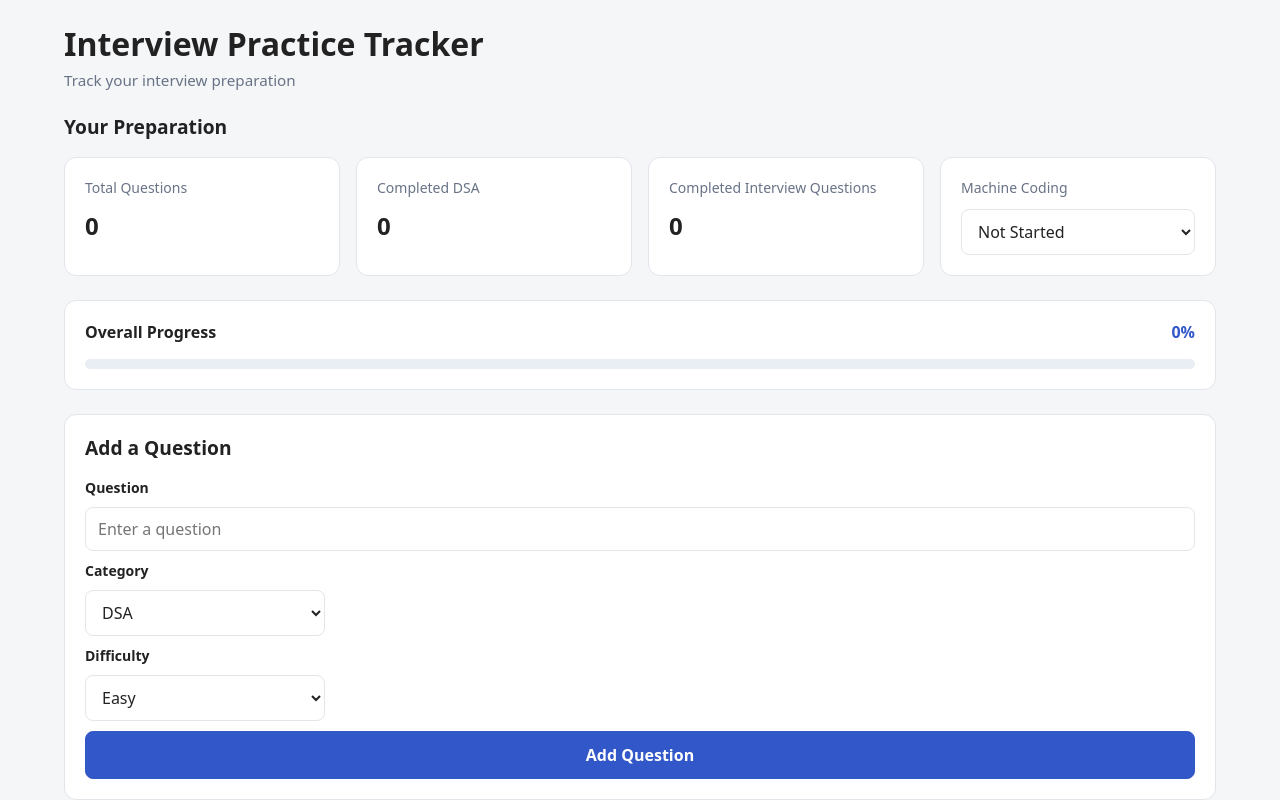
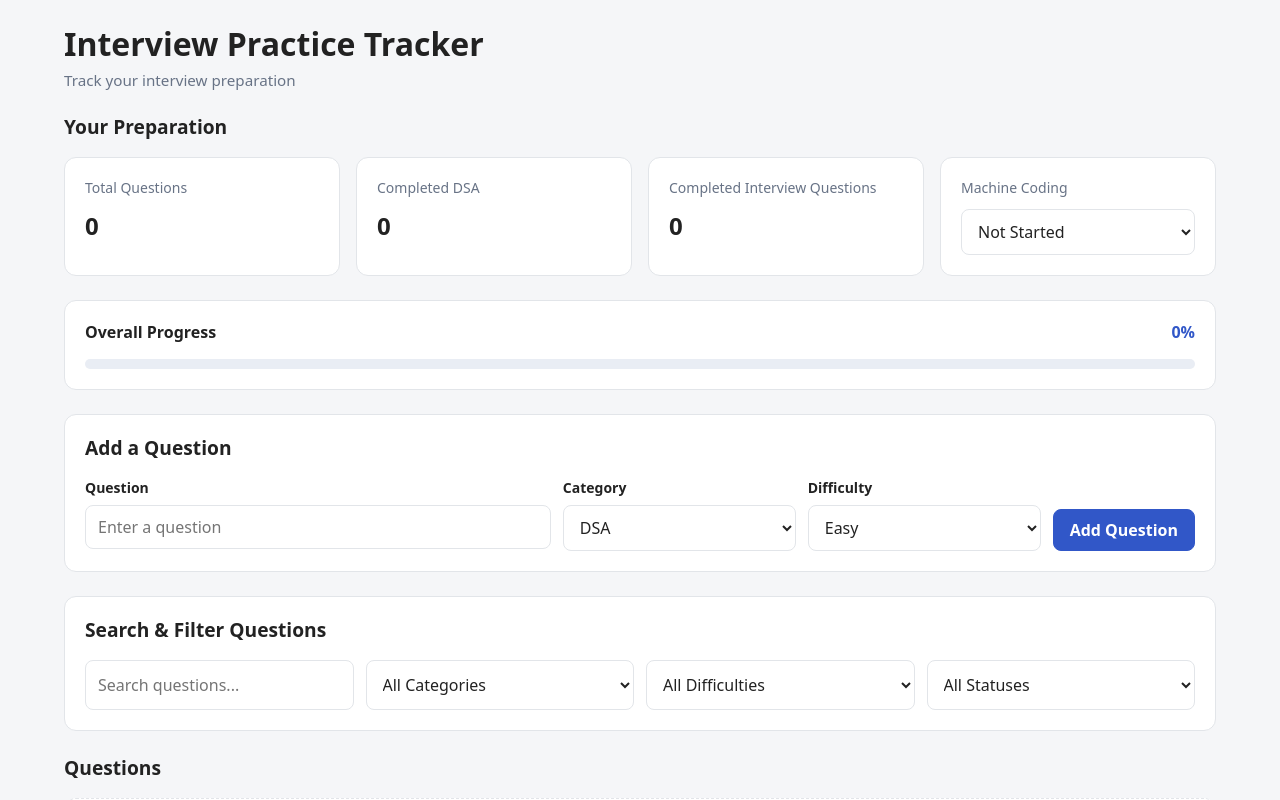
Before and after one commit to novix-vertex/SCS3-Interview-Practice-Tracker, a React (Vite) app: page / in a window 1280 px wide. Shown: the top 800 px of the page. Built offline with nearby package versions, Linux system fonts and the light colour scheme.

Commit message:
dashboard css updated for form section

```diff
--- a/src/components/AddQuestionForm.jsx
+++ b/src/components/AddQuestionForm.jsx
@@ -25,11 +25,13 @@ const AddQuestionForm = ({ onAddQuestion }) => {
         setCategory("DSA");
         setDifficulty("Easy");
     }
+
     return (
         <section className="add-question-section">
             <h2 className="add-question-section-heading">Add a Question</h2>
 
             <form onSubmit={handleSubmit} className="question-form">
+                <div className="form-field question-field">
                     <label htmlFor="question-title">Question</label>
                     <input
                         id="question-title"
@@ -43,30 +45,39 @@ const AddQuestionForm = ({ onAddQuestion }) => {
                         required
                     />
                     {error && <p className="form-error">{error}</p>}
+                </div>
+
+                <div className="form-field">
                     <label htmlFor="question-category">Category</label>
                     <select
                         id="question-category"
                         value={category}
-                    onChange={(e) => setCategory(e.target.value)}>
+                        onChange={(e) => setCategory(e.target.value)}
+                    >
                         <option value="DSA">DSA</option>
                         <option value="Git">Git</option>
                         <option value="Technical">Technical</option>
                     </select>
+                </div>
 
+                <div className="form-field">
                     <label htmlFor="question-difficulty">Difficulty</label>
                     <select
                         id="question-difficulty"
                         value={difficulty}
-                    onChange={(e) => setDifficulty(e.target.value)}>
+                        onChange={(e) => setDifficulty(e.target.value)}
+                    >
                         <option value="Easy">Easy</option>
                         <option value="Medium">Medium</option>
                         <option value="Hard">Hard</option>
                     </select>
+                </div>
 
                 <button type="submit">Add Question</button>
             </form>
         </section>
-    )
+    );
+
 }
 
 export default AddQuestionForm
--- a/src/index.css
+++ b/src/index.css
@@ -272,8 +272,20 @@ body {
 /* Question Form */
 .question-form {
   display: flex;
+  flex-direction: flex-end;
+  gap: 0.75rem;
+}
+
+.form-field {
+  display: flex;
+  flex: 1;
   flex-direction: column;
-  gap: 0.625rem;
+  gap: 0.5rem;
+  min-width: 0;
+}
+
+.question-field {
+  flex: 2;
 }
 
 .question-form label {
@@ -281,12 +293,21 @@ body {
   font-weight: 600;
 }
 
+.question-form input,
+.question-form select {
+  width: 100%;
+  max-width: none;
+  min-width: 0;
+}
+
 /* Add Question Button */
 .question-form button {
-  padding: 0.75rem 1rem;
+  height: 42px;
+  padding: 0 1rem;
   color: var(--white);
   background: var(--primary-color);
   border: 1px solid var(--primary-color);
+  align-self: flex-end;
   border-radius: 0.5rem;
   font: inherit;
   font-weight: 600;
@@ -376,7 +397,8 @@ body {
   }
 
   .question-form {
-    gap: 0.5rem;
+    flex-direction: column;
+    align-items: stretch;
   }
 
   .filter-controls {
```
Lines whose indentation alone changed are shown as unchanged.
